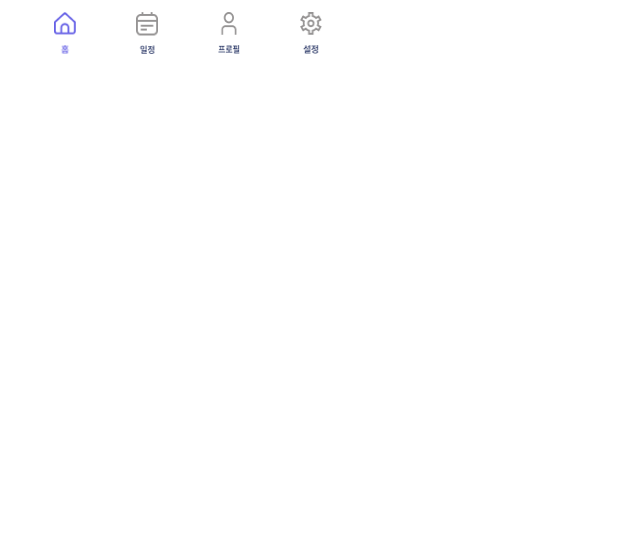
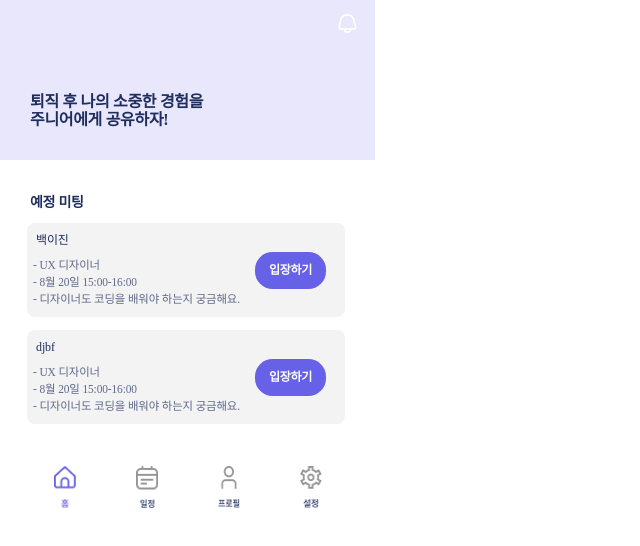
Before and after one commit to 2521kush/xperience-client, a React (Create React App) app: page /senior in a window 1280 px wide. Shown: the top 546 px of the page, without its empty margins (0-640 px from the left). Built offline with nearby package versions, Linux system fonts and the light colour scheme.

Commit message:
feat: 시니어 메인 일정카드까지

```diff
--- a/src/pages/Senior/SeniorMain.jsx
+++ b/src/pages/Senior/SeniorMain.jsx
@@ -1,9 +1,62 @@
+import { useState, useEffect } from "react";
 import styled from "styled-components";
 import Nav from "components/Common/nav";
+import icBell from "assets/ic_home_bell.png";
+import ReservationCard from "components/Common/resevationCard";
 
 const SeniorMain = () => {
+  const [reservationData, setReservationData] = useState({
+    userInfo: [
+      {
+        Name: "백이진",
+        StarNo: 3,
+        Job: "UX 디자이너",
+        TimeStamp: "8월 20일 15:00-16:00",
+        Comment: "디자이너도 코딩을 배워야 하는지 궁금해요.",
+      },
+      {
+        Name: "djbf",
+        StarNo: 3,
+        Job: "UX 디자이너",
+        TimeStamp: "8월 20일 15:00-16:00",
+        Comment: "디자이너도 코딩을 배워야 하는지 궁금해요.",
+      },
+    ],
+  });
+
+  useEffect(() => {
+    console.log("reservationData", reservationData);
+  }, []);
+
   return (
     <StSeniorMain>
+      <StLogoHeader>
+        <img src={icBell} alt="알림" />
+      </StLogoHeader>
+      <StTitleHeader>
+        <StPurpleBox>
+          <StTitleText>
+            퇴직 후 나의 소중한 경험을 <br />
+            주니어에게 공유하자!
+          </StTitleText>
+        </StPurpleBox>
+      </StTitleHeader>
+      <StReservationContainer>
+        <StLabel>예정 미팅</StLabel>
+        <div>
+          {reservationData.userInfo.map(
+            ({ Name, StarNo, Job, TimeStamp, Comment }) => (
+              <ReservationCard
+                name={Name}
+                starNo={StarNo}
+                job={Job}
+                timeStamp={TimeStamp}
+                comment={Comment}
+              />
+            )
+          )}
+        </div>
+      </StReservationContainer>
       <Nav />
     </StSeniorMain>
   );
@@ -11,5 +64,67 @@ const SeniorMain = () => {
 export default SeniorMain;
 
 const StSeniorMain = styled.div`
-  display: flex;
+  width: 375px;
 `;
+
+const StLogoHeader = styled.div`
+  width: 375px;
+  height: 37px;
+
+  & > img {
+    width: 19px;
+    height: 19px;
+    float: right;
+    margin: 14px 18px 0 0;
+  }
+
+  background: rgba(102, 97, 230, 0.15);
+`;
+
+const StTitleHeader = styled.div`
+  height: 145px;
+  width: 375px;
+`;
+
+const StPurpleBox = styled.div`
+  height: 123px;
+  width: 375px;
+  background: rgba(102, 97, 230, 0.15);
+`;
+
+const StTitleText = styled.h1`
+  padding: 56px 0 0 30px;
+  margin: 0px;
+
+  font-family: "Noto Sans KR";
+  font-style: normal;
+  font-weight: 700;
+  font-size: 16px;
+  line-height: 18px;
+  letter-spacing: -0.02em;
+
+  color: #202e5f;
+`;
+
+const StReservationContainer = styled.section`
+  & > div {
+    display: flex;
+    flex-direction: column;
+    gap: 13px;
+  }
+
+  margin-bottom: 30px;
+`;
+
+const StLabel = styled.h2`
+  font-family: "Noto Sans KR";
+  font-style: normal;
+  font-weight: 700;
+  font-size: 14px;
+  line-height: 18px;
+  letter-spacing: -0.02em;
+
+  color: #202e5f;
+
+  margin-left: 30px;
+`;
```
